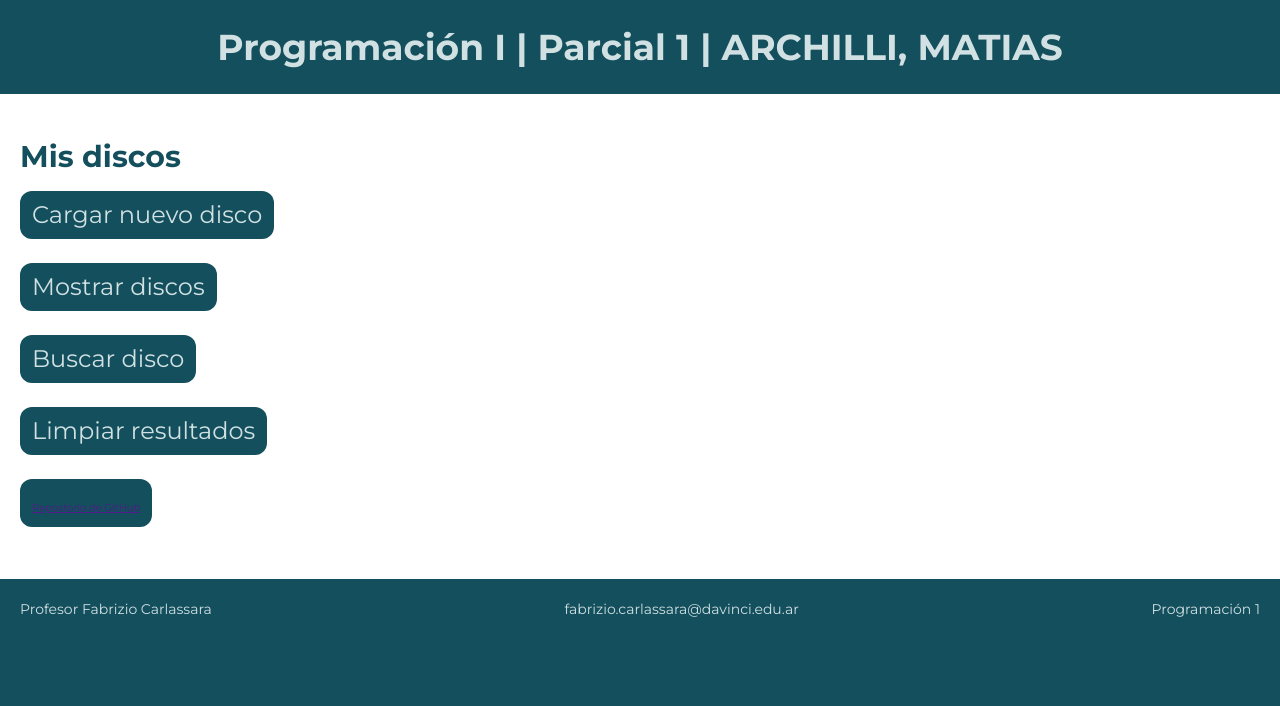
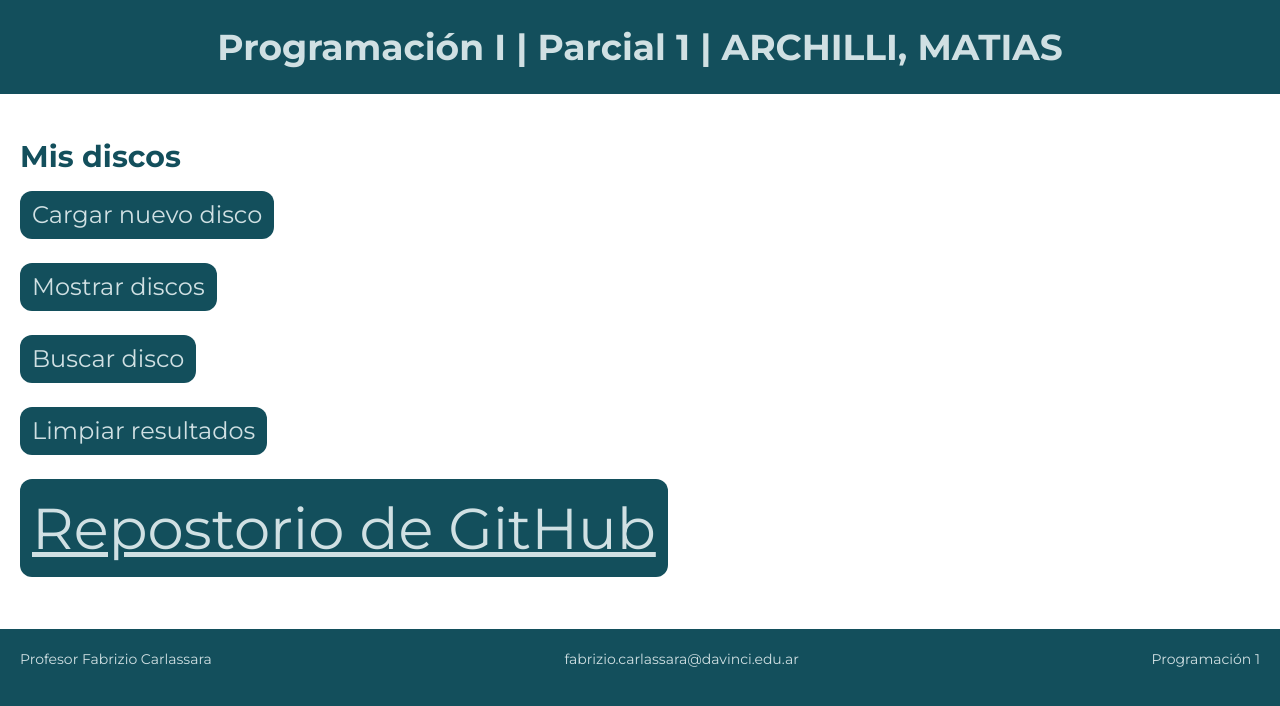
Before and after one commit to mArchilli/p1-parcial-1-dwn2cv, a plain HTML site: page index.html in a window 1280 px wide. Drawn offline with Linux system fonts and the light colour scheme.

Commit message:
LINK GITHUB Y BTN REPOSITORIO

```diff
--- a/index.html
+++ b/index.html
@@ -17,7 +17,7 @@
             <button onclick="Mostrar();">Mostrar discos</button>
             <button onclick="MostrarPorCodigo();">Buscar disco</button>
             <button onclick="LimpiarPantalla();">Limpiar resultados</button>
-            <button><a href="" target="_blank">Repostorio de GitHub</a></button>
+            <button><a href="https://marchilli.github.io/p1-parcial-1-dwn2cv/" target="_blank">Repostorio de GitHub</a></button>
             <div id="info"></div>
             <script src="disco.js"></script>
             <script src="pista.js"></script>
--- a/styles.css
+++ b/styles.css
@@ -126,6 +126,13 @@ main button {
     padding: .25em .5em;
     background: #134F5C;
     cursor: pointer;
+    font-size: 2.4em;
+    line-height: 1.5;
+    text-align: center;
+    color: #D0E0E3;
+}
+
+main button a {
     font-size: 2.4em;
     line-height: 1.5;
     text-align: center;
```
